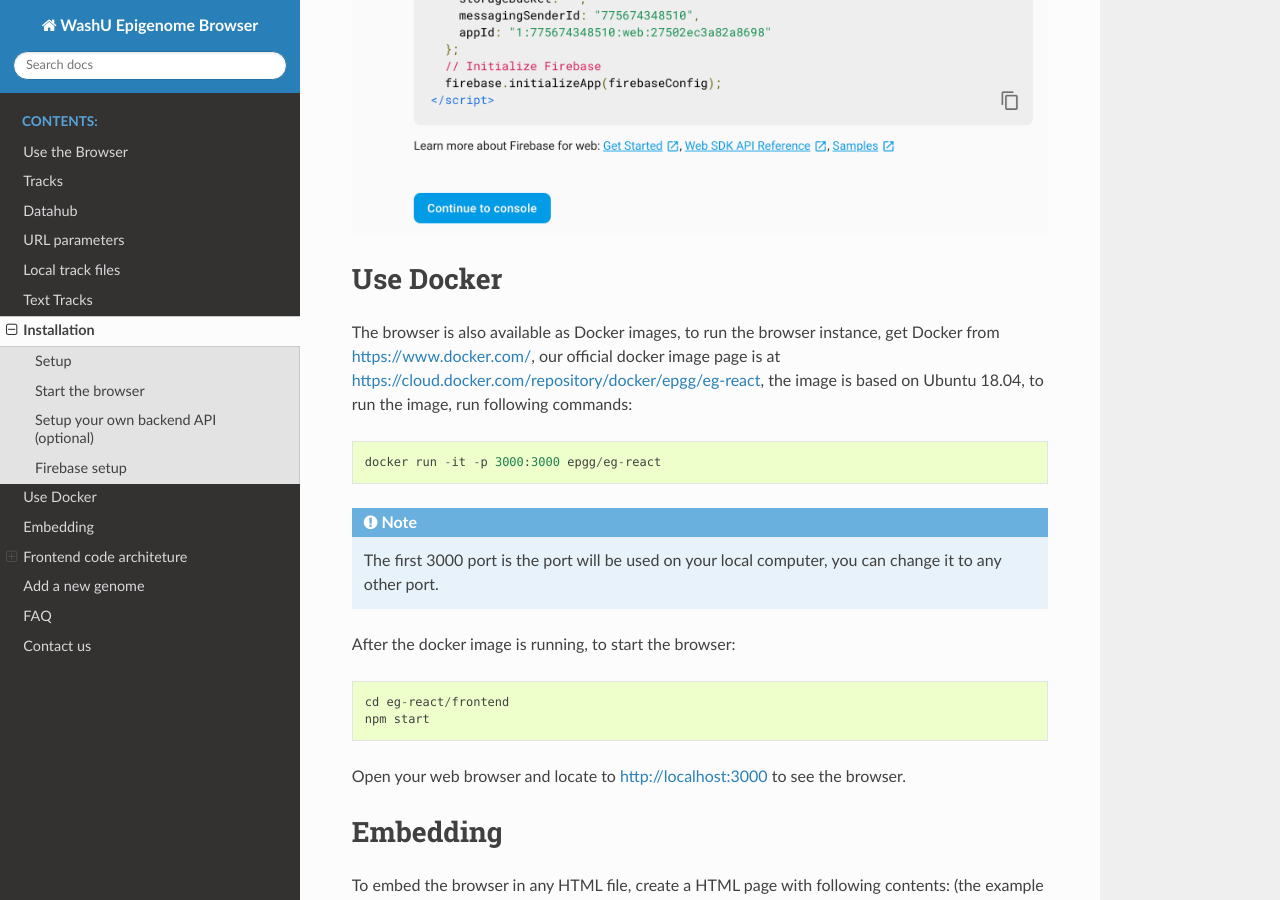
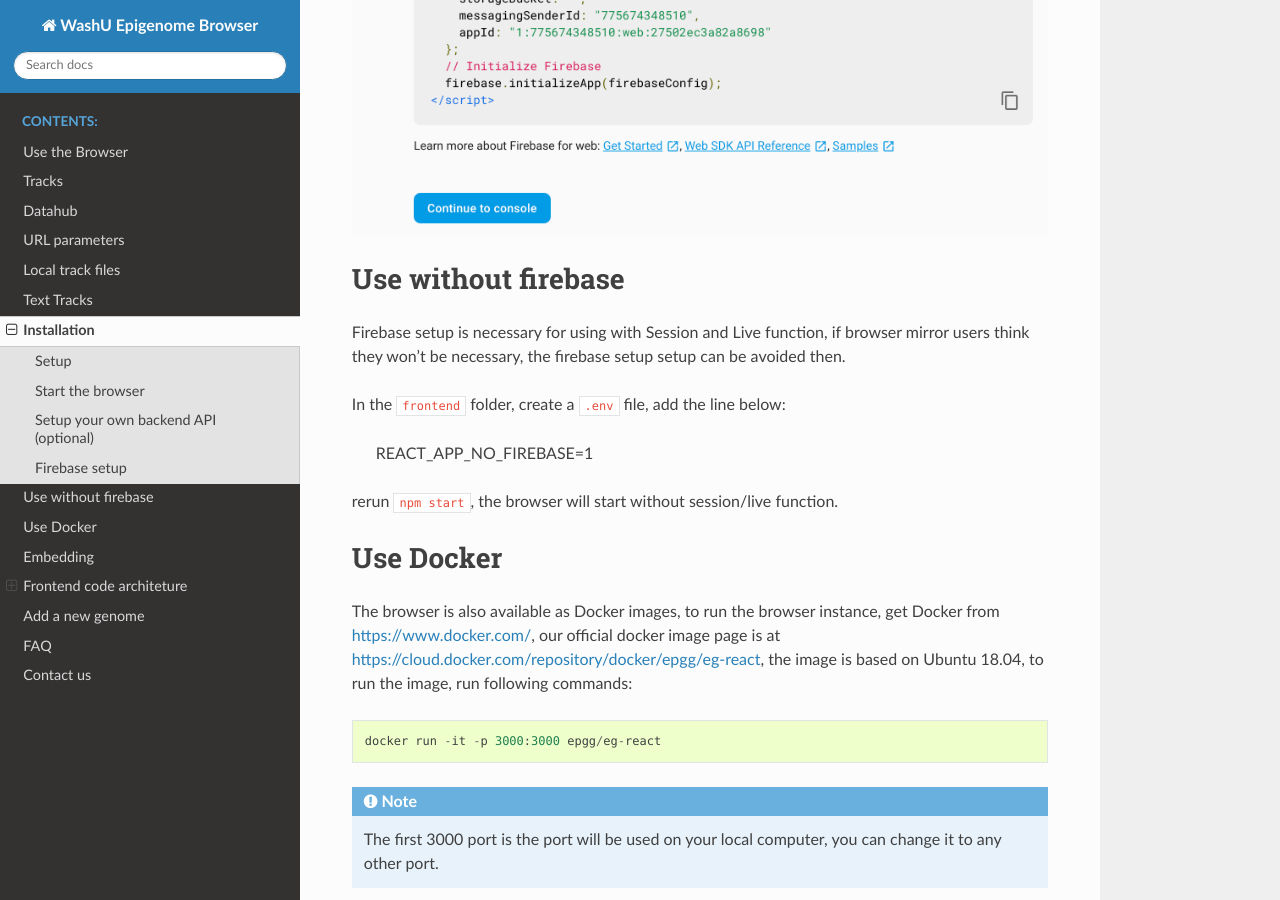
Before and after one commit to lidaof/eg-docs, a Sphinx documentation site: the page built from docs/installation.rst, in a window 1280 px wide and 900 px high, scrolled down 5065 px. Built offline with Sphinx 7.4.7 and the Read the Docs theme 2.0.0, drawn with Linux system fonts in a browser that asks for light colours.

Commit message:
no firebase doc

```diff
--- a/docs/installation.rst
+++ b/docs/installation.rst
@@ -88,6 +88,21 @@ Type in a web app name and click the Register app button:
 The firebase configuration info will be displayed:
 
 .. image:: _static/fire5.png
+
+.. _use_without_Firebase:
+
+Use without firebase
+====================
+
+Firebase setup is necessary for using with Session and Live function, if browser mirror users think they won't be necessary, the firebase
+setup setup can be avoided then.
+
+In the ``frontend`` folder, create a ``.env`` file, add the line below:
+
+    REACT_APP_NO_FIREBASE=1
+
+rerun ``npm start``, the browser will start without session/live function.
+
 
 Use Docker
 ==========
```
Also changed, not shown: docs/faq.rst (+6 -1 lines).
